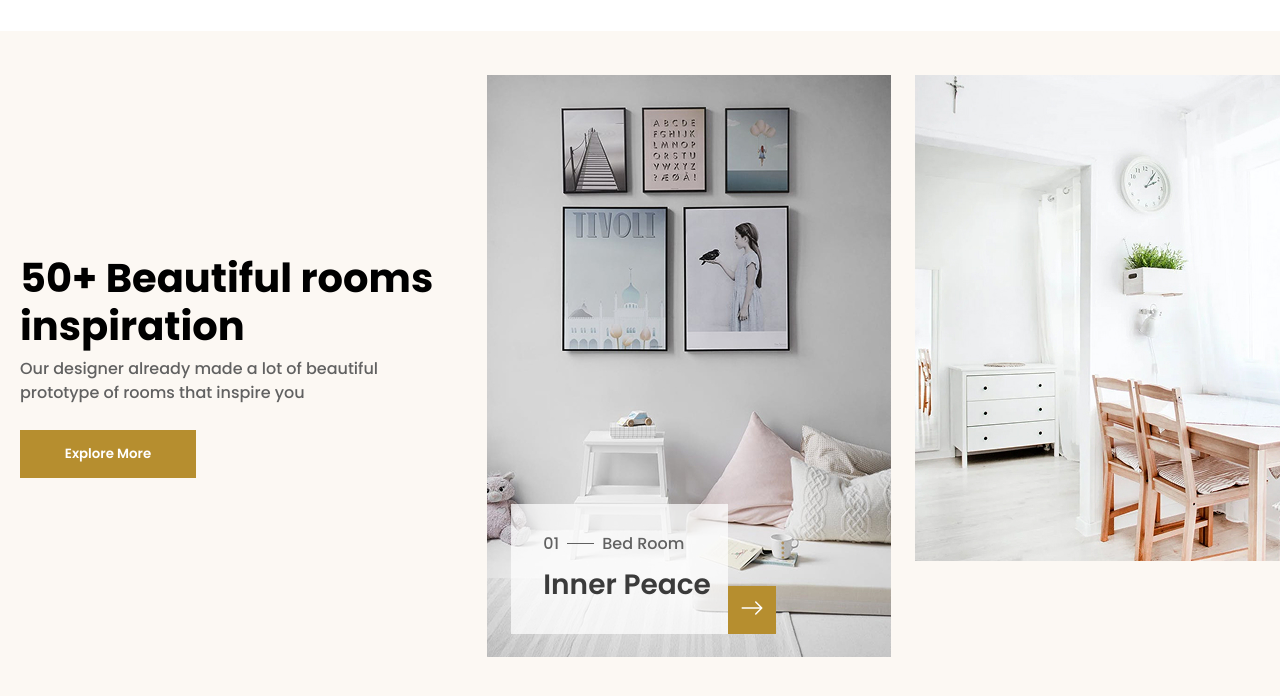
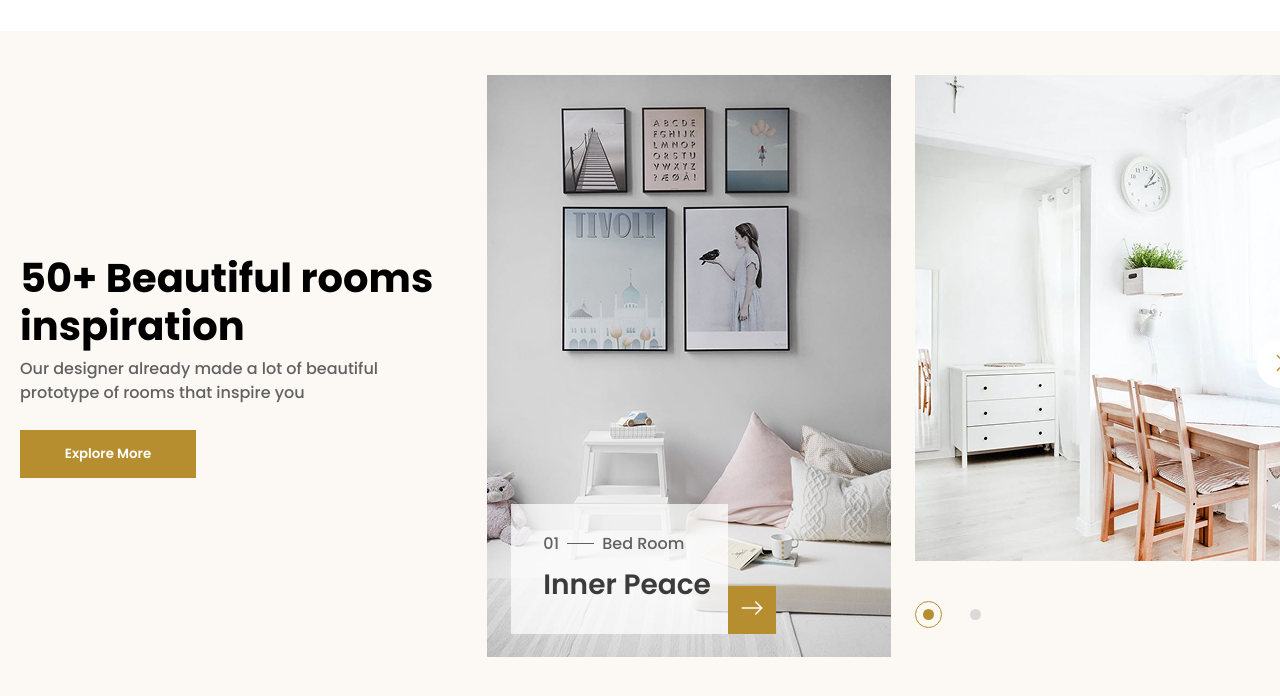
Before and after one commit to Hannalysis/furniture-site-implementation, a React (Vite) app: page / in a window 1280 px wide. Shown: the part 2723-3419 px from the top of the page. Built offline with nearby package versions, Linux system fonts and the light colour scheme.

Commit message:
feat: Added functional Carousel indicators w/ styling

```diff
--- a/src/components/Carousel/Carousel.module.css
+++ b/src/components/Carousel/Carousel.module.css
@@ -1,4 +1,6 @@
 .carouselContainer {
+  --innerIndicatorColour: hsl(0, 0%, 85%);
+
   position: relative;
   width: 448px;
   overflow: hidden;
@@ -7,6 +9,8 @@
 .carouselTrack {
   display: flex;
   transition: transform 0.4s ease;
+  transform: translateX(calc(-1 * var(--index) * 70%));
+  height: 486px;
   gap: 24px;
 }
 
@@ -15,18 +19,10 @@
   margin-right: 10px;
 }
 
-.carouselItem img {
-  width: 100%;
-  height: 250px;
-  object-fit: cover;
-  border-radius: 12px;
-}
-
 .buttonCarousel {
   position: absolute;
-  top: 50%;
-  right: 10px;
-  transform: translateY(-50%);
+  top: 48%;
+  right: 13%;
   background-color: var(--bg);
   color: var(--accent-gold);
   border: none;
@@ -41,3 +37,37 @@
     width: 20px;
     height: 20px;
 }
+
+.carouselIndicators {
+  display: flex;
+  gap: 20px;
+  margin-top: 2.5rem; /* aka 40px */
+}
+
+.indicator {
+  width: 27px;
+  height: 27px;
+  background-color: transparent;
+  border: none;
+  cursor: pointer;
+  border-radius: 50%;
+}
+
+.innerIndicator {
+  width: 11px;
+  height: 11px;
+  background-color: var(--innerIndicatorColour);
+  border-radius: 50%;
+  justify-self: center;
+}
+
+.activeIndicator {
+  background-color: var(--highlight);
+  background-color: var(--highlight-alt);
+  border: 1.5px solid var(--accent-gold);
+
+}
+
+.activeInnerIndicator {
+  background-color: var(--accent-gold);
+}
--- a/src/components/Carousel/Carousel.tsx
+++ b/src/components/Carousel/Carousel.tsx
@@ -9,6 +9,7 @@ type CarouselProps = {
 
 const Carousel: React.FC<CarouselProps> = ({ images }) => {
   const [index, setIndex] = useState(0);
+  const [imageLoaded, setImageLoaded] = useState(false);
 
   const handleNext = () => {
     if (index < images.length - 1) {
@@ -16,17 +17,18 @@ const Carousel: React.FC<CarouselProps> = ({ images }) => {
     }
   };
 
+
   return (
     <div className={classes.carouselContainer}>
       <div
         className={classes.carouselTrack}
-        style={{
-          transform: `translateX(-${index * 70}%)`,
-        }}
+        style={{ "--index": index, } as React.CSSProperties}
       >
         {images.map((src, i) => (
           <div className={classes.CarouselItem} key={i}>
-            <img src={src} alt={`slide-${i}`} />
+            <img src={src} alt={`room-${i}`}
+              onLoad={() => setImageLoaded(true)}
+              className={`${classes.projectImage} ${imageLoaded ? classes.loaded : ''}`}/>
           </div>
         ))}
       </div>
@@ -34,6 +36,22 @@ const Carousel: React.FC<CarouselProps> = ({ images }) => {
       <button className={classes.buttonCarousel} onClick={handleNext}>
         <BsChevronRight className={classes.reactIcon}/>
       </button>
+
+      <div className={classes.carouselIndicators}>
+        {images.map((_, i) => (
+          <button
+            key={i}
+           className={`${classes.indicator} ${i === index ? classes.activeIndicator : ""}`}
+            onClick={() => {
+              setImageLoaded(false);
+              setIndex(i);
+            }}
+            aria-label={`Go to room image ${index + 1}`}
+          >
+            <div className={`${classes.innerIndicator} ${i === index ? classes.activeInnerIndicator : ""}`}></div>
+          </button>
+        ))}
+      </div>
     </div>
   );
 };
```
